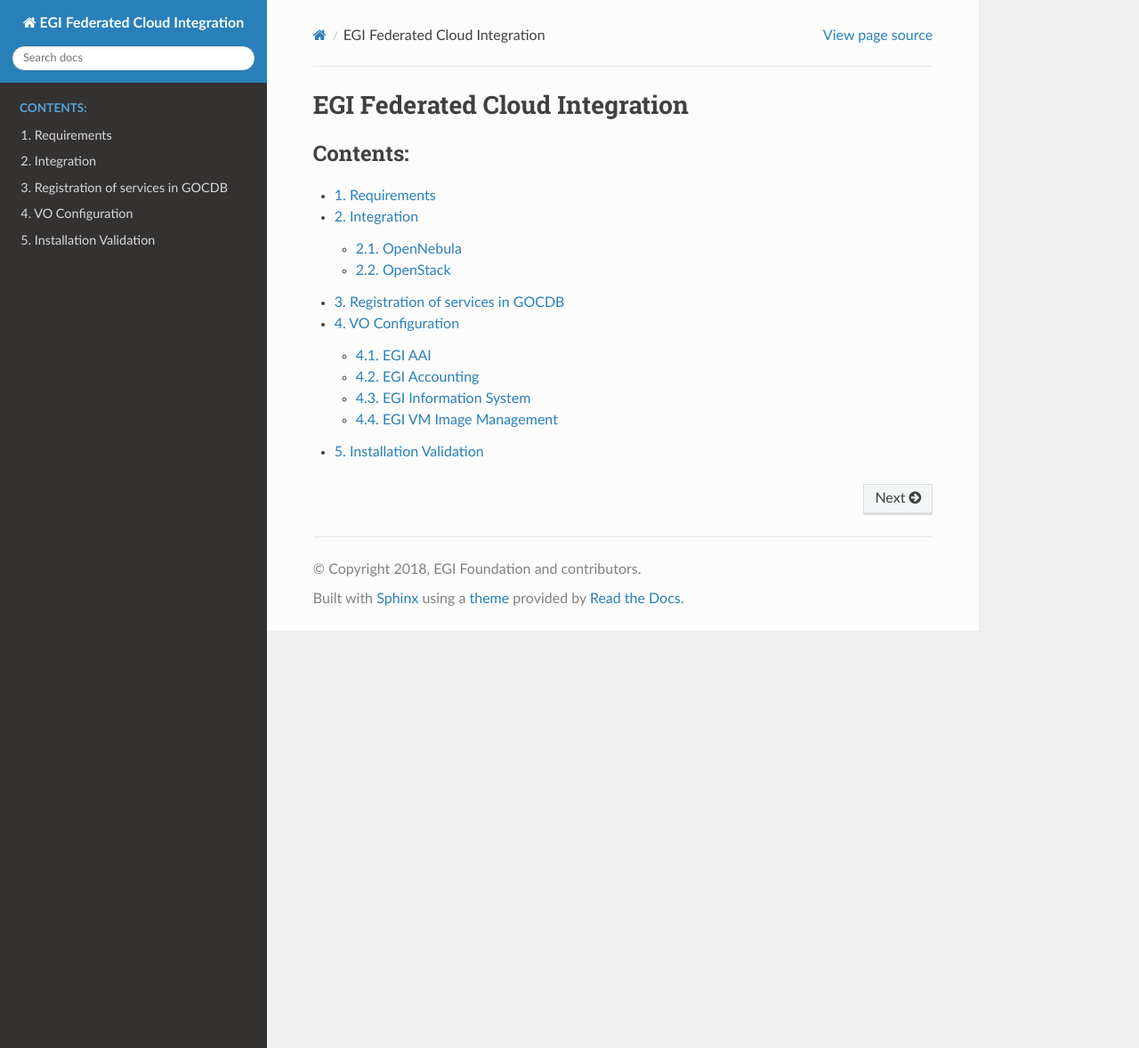
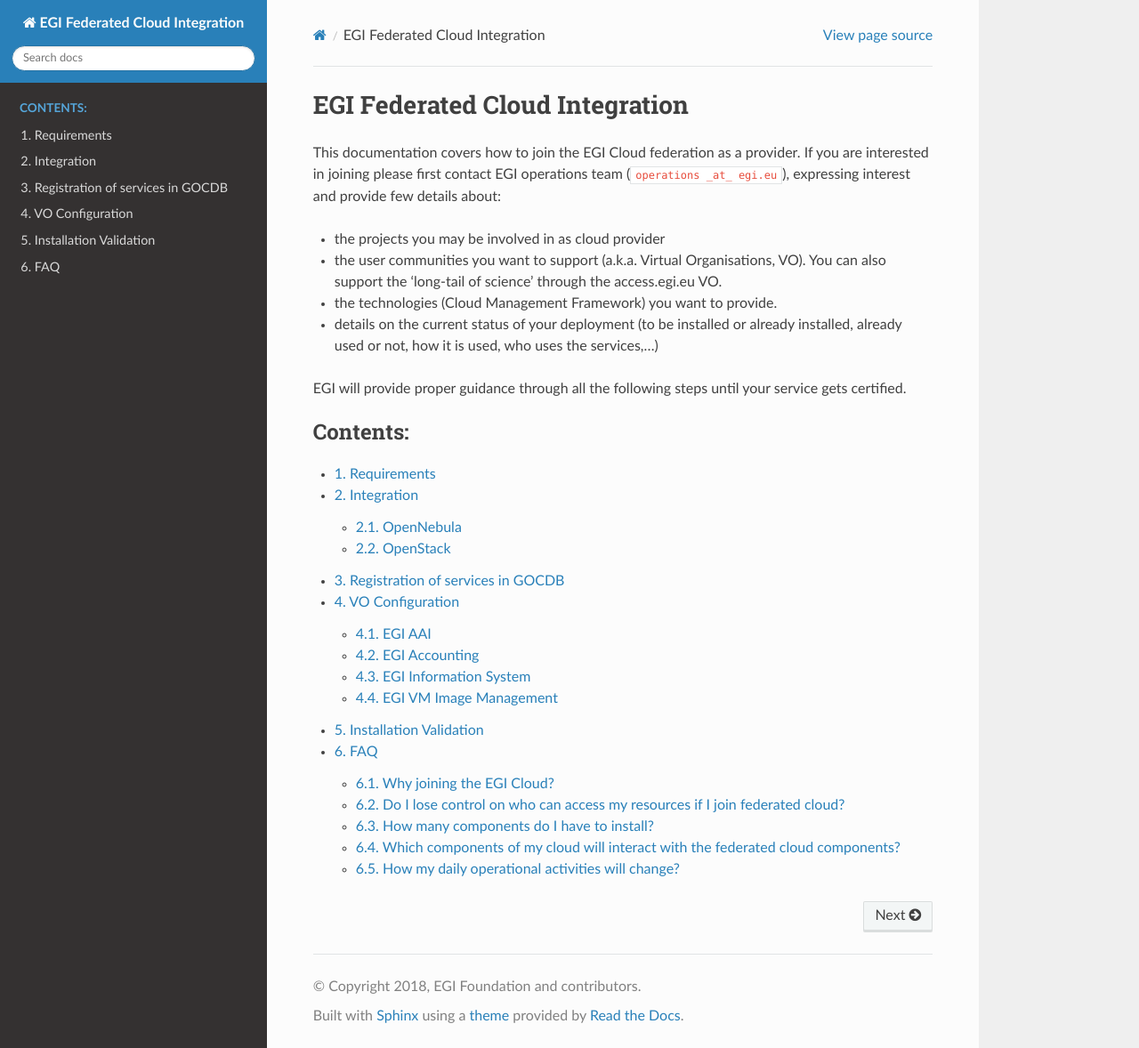
Before and after one commit to EGI-Federation/fedcloud-integration-documentation, a Sphinx documentation site: the page built from source/index.rst, in a window 1280 px wide and 1178 px high. Shown: the whole window at 89% size. Built offline with Sphinx 7.4.7 and the Read the Docs theme 2.0.0, drawn with Linux system fonts in a browser that asks for light colours.

Commit message:
Added some missing stuff from wiki

```diff
--- /dev/null
+++ b/source/faq.rst
@@ -0,0 +1,101 @@
+.. toctree::
+
+FAQ
+===
+
+
+Why joining the EGI Cloud?
+--------------------------
+
+* To support international communities supported by EGI (e.g. `these research
+  communities and applications <https://www.egi.eu/use-cases/>`_ or `these
+  research infrastructures in EOSC-hub <https://eosc-hub.eu/research-communities>`_
+  or `these business pilots in the EOSC Digital Innovation Hub <https://eosc-hub.eu/digital-innovation-hub>`_.
+
+* To participate in e-Infrastructure projects (H2020, EOSC) as an EGI compliant IaaS cloud provider.
+
+* To participate in resource allocation and in pay-for-use campaigns run by EGI.
+
+* To align access policies and operational model of your cloud with
+  international good practices.
+
+* To adopt best practices of multi-cloud federation for the benefit of your
+  local users.
+
+
+Do I lose control on who can access my resources if I join federated cloud?
+---------------------------------------------------------------------------
+
+**No**
+
+EGI uses the concept of Virtual Organisation (VO) to group users. The resource
+provider has complete control on which VOs wants to allow into the resources
+and which quotas or restrictions to assign to each VO. In the case of OpenStack,
+each VO is mapped to a regular OpenStack project that can be managed as any
+other and are isolated to other projects as you have configured in your system.
+Although not recommended, you can even restrict the automatic access of users
+within a VO and manually enable individual members.
+
+How many components do I have to install?
+-----------------------------------------
+
+Depending on your cloud management framework and the kind of integration this
+will vary.
+
+In general, the federation requires your cloud management framework to be
+configured to support Federated AAI with EGI Check-in. This may require changes
+in your current setup.
+
+Other components are designed to consume your cloud management framework APIs
+and do not require modification of your provider. For OpenStack, these
+components can be run on a single VM that encapsulates them for convenience.
+
+
+Which components of my cloud will interact with the federated cloud components?
+-------------------------------------------------------------------------------
+
+For OpenStack they are:
+
+* Keystone
+
+* Nova
+
+* Glance
+
+* Swift (optional)
+
+Users will also interact with:
+
+* Neutron
+
+* Cinder
+
+to perform their regular activities.
+
+How my daily operational activities will change?
+------------------------------------------------
+
+For the most part daily operations will not change.
+
+A resource centre part of the EGI Federation, and supporting international
+communities, needs to provide support through the EGI channels. This means
+following up GGUS tickets submitted through helpdesk.egi.eu. This includes
+requests from user communities and tickets triggered by failures detected by
+the monitoring infrastructure.
+
+A resource centre needs to maintain the services federated in EGI properly
+configured with the EGI AAI.
+
+The resource centre will have to comply with the operational and security
+requirements. All the EGI policies aim at implementing service provisioning
+best practices and common requirements. EGI operations may promote campaigns
+targeted to mitigate security vulnerabilities and to update unsupported
+operating system and software. These activities are part of the regular
+activities of a resource centre anyways (also for the non-federated ones). EGI
+and the Operations Centres coordinate these actions in order to have them
+implemented in a timely manner.
+
+In summary, most of the site activities that are coordinated by EGI and the NGIs
+are already part of the work plan of a well-maintained resource centre, the
+additional task for a site manager is to acknowledge to EGI that the task has
+been performed.
--- a/source/index.rst
+++ b/source/index.rst
@@ -5,6 +5,23 @@
 
 EGI Federated Cloud Integration
 ===============================
+
+This documentation covers how to join the EGI Cloud federation as a provider.
+If you are interested in joining please first contact EGI operations team
+(``operations _at_ egi.eu``), expressing interest and provide few details about:
+
+* the projects you may be involved in as cloud provider
+
+* the user communities you want to support (a.k.a. Virtual Organisations, VO).
+  You can also support the 'long-tail of science' through the access.egi.eu VO.
+
+* the technologies (Cloud Management Framework) you want to provide.
+
+* details on the current status of your deployment (to be installed or already
+  installed, already used or not, how it is used, who uses the services,...)
+
+EGI will provide proper guidance through all the following steps until your
+service gets certified.
 
 .. toctree::
    :maxdepth: 2
@@ -16,3 +33,4 @@
    registration
    configuration
    validation
+   faq
```
